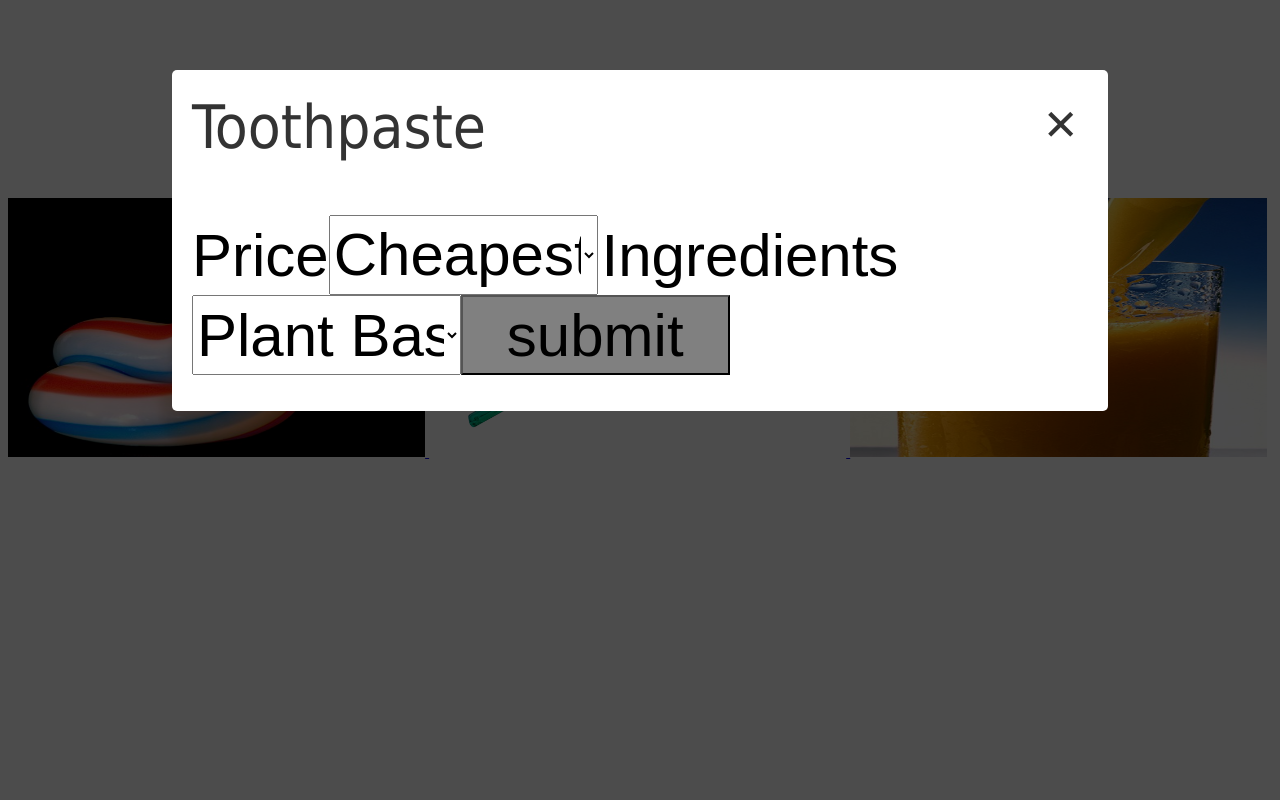
After one commit to Tigul/pepper_tablet_app, a Flask app: template templates/index_grid.html in a window 1280 px wide, after a click that opens the changed part. The commit adds this page. Run offline with Flask 2, Linux system fonts and the light colour scheme; the template is opened without the code that fills it, so the values that code supplies are empty.

Commit message:
added new grid style interface

```diff
--- a/app.py
+++ b/app.py
@@ -1,21 +1,24 @@
 from flask import Flask, render_template, request
 from std_msgs.msg import String
+from pepper_behaviour_srvs.srv import Visualize
 import rospy
 
 app = Flask(__name__)
-node = rospy.init_node('pepper_app')
-pub = rospy.Publisher('/assistant', String, queue_size=10)
+#node = rospy.init_node('pepper_app')
+#pub = rospy.Publisher('/assistant', String, queue_size=10)
+#vis_service = rospy.ServiceProxy('/visualize_shelf', Visualize)
 
 @app.route("/")
 def start():
-    return render_template("index_new.html")
+    return render_template("index_grid.html")
 
 @app.route("/<product>", methods=['POST'])
 def send_product(product):
     req = dict(request.form)
     req['product'] = product
-    print(req)
+    #print(req)
     msg = str(req).replace("'", '"')
     print(msg)
     pub.publish(String(msg))
-    return render_template("index_new.html")
+    vis_service(String(msg))
+    return render_template("vis_img.html")
--- a/static/css/style2.css
+++ b/static/css/style2.css
@@ -171,7 +171,10 @@ a { text-decoration: none; }
 header {
   margin-right: auto;
   margin-left: auto;
+  /*
+  Linits width of overall table
   max-width: 22.5rem;
+  */
   margin-top:150px;
   box-shadow: 0 3px 12px rgba(0, 0, 0, 0.25);
 }
@@ -246,7 +249,8 @@ header {
 }
 
 .nav__list input[type=checkbox]:checked + label + ul { /* reset the height when checkbox is checked */
-max-height: 1000px; }
+max-height: 1000px;
+max-width: 1500px;}
 
 /**
  * Rotating chevron icon
--- /dev/null
+++ b/static/css/style_grid.css
@@ -0,0 +1,120 @@
+/*
+body {
+  font-family: Arial, sans-serif;
+  background: url(http://www.shukatsu-note.com/wp-content/uploads/2014/12/computer-564136_1280.jpg) no-repeat;
+  background-size: cover;
+  height: 100vh;
+}
+*/
+h1 {
+  text-align: center;
+  font-family: Tahoma, Arial, sans-serif;
+  margin: 80px 0;
+}
+
+select {
+  width: 30%;
+  height: 10%;
+  font: normal 60px/75px Arial, Sans-Serif;
+
+}
+
+input{
+  width: 30%;
+  height: 10%;
+  font: normal 60px/75px Arial, Sans-Serif;
+  background-color: grey;
+}
+
+label {
+  width: 30%;
+  height: 10%;
+  font: normal 60px/75px Arial, Sans-Serif;
+}
+
+h2 {
+    font: normal 60px/75px Arial, Sans-Serif;
+}
+
+.box {
+  width: 40%;
+  margin: 0 auto;
+  background: rgba(255,255,255,0.2);
+  padding: 35px;
+  border: 2px solid #fff;
+  border-radius: 20px/50px;
+  background-clip: padding-box;
+  text-align: center;
+}
+
+.button {
+  font-size: 1em;
+  padding: 10px;
+  color: #fff;
+  border: 2px solid #06D85F;
+  border-radius: 20px/50px;
+  text-decoration: none;
+  cursor: pointer;
+  transition: all 0.3s ease-out;
+}
+.button:hover {
+  background: #06D85F;
+}
+
+.overlay {
+  position: fixed;
+  top: 0;
+  bottom: 0;
+  left: 0;
+  right: 0;
+  background: rgba(0, 0, 0, 0.7);
+  transition: opacity 500ms;
+  visibility: hidden;
+  opacity: 0;
+}
+.overlay:target {
+  visibility: visible;
+  opacity: 1;
+}
+
+.popup {
+  margin: 70px auto;
+  padding: 20px;
+  background: #fff;
+  border-radius: 5px;
+  width: 70%;
+  position: relative;
+  transition: all 5s ease-in-out;
+}
+
+.popup h2 {
+  margin-top: 0;
+  color: #333;
+  font-family: Tahoma, Arial, sans-serif;
+}
+.popup .close {
+  position: absolute;
+  top: 20px;
+  right: 30px;
+  transition: all 200ms;
+  font-size: 60px;
+  font-weight: bold;
+  text-decoration: none;
+  color: #333;
+}
+.popup .close:hover {
+  color: #06D85F;
+}
+.popup .content {
+  max-height: 30%;
+  overflow: auto;
+}
+
+@media screen and (max-width: 700px){
+  .box{
+    width: 70%;
+  }
+  .popup{
+    width: 70%;
+  }
+}
--- /dev/null
+++ b/templates/index_grid.html
@@ -0,0 +1,69 @@
+<link rel="stylesheet" href="{{url_for('static', filename='css/style_grid.css')}}">
+{% block content %}
+<h1>Pepper Shopping Assistant</h1>
+
+
+<a href="#popup1">
+  <image src={{ url_for('static', filename='images/toothpaste.jpg')}} width="33%" height="33%"/>
+</a>
+
+<div id="popup1" class="overlay">
+	<div class="popup">
+		<h2>Toothpaste</h2>
+		<a class="close" href="#">&times;</a>
+		<div class="content">
+
+      <form action="/toothpaste" method="Post" id="toothpaste">
+        <label for="price">Price</label><select id="price" name="price" form="toothpaste"><option value="cheapest">Cheapest</option><option value="highest">highest</option></select>
+        <label for="ingredients">Ingredients</label><select id="ingredients" name="ingredients" form="toothpaste"><option value="plant">Plant Based</option><option value="sls">SLS Free</option>
+        <input type="submit" value="submit"/>
+      </form>
+
+		</div>
+	</div>
+</div>
+
+
+<a href="#popup2">
+  <image src={{ url_for('static', filename='images/toothbrush.jpg')}} width="33%" height="33%"/>
+</a>
+
+<div id="popup2" class="overlay">
+	<div class="popup">
+		<h2>Toothbrush</h2>
+		<a class="close" href="#">&times;</a>
+		<div class="content">
+
+      <form action="/toothbrush" method="Post" id="toothbrush">
+        <label for="price">Price</label><select id="price" name="price" form="toothbrush"><option value="cheapest">Cheapest</option><option value="highest">highest</option></select>
+        <label for="ingredients">Ingredients</label><select id="ingredients" name="ingredients" form="toothbrush"><option value="plant">Plant Based</option><option value="sls">SLS Free</option>
+        <input type="submit" value="submit"/>
+      </form>
+
+		</div>
+	</div>
+</div>
+
+
+
+
+<a href="#popup3">
+  <image src={{ url_for('static', filename='images/juice.jpg')}} width="33%" height="33%"/>
+</a>
+
+<div id="popup3" class="overlay">
+	<div class="popup">
+		<h2>Juice</h2>
+		<a class="close" href="#">&times;</a>
+		<div class="content">
+
+      <form action="/juice" method="Post" id="juice">
+        <label for="price">Price</label><select id="price" name="price" form="juice"><option value="cheapest">Cheapest</option><option value="highest">highest</option></select>
+        <label for="ingredients">Ingredients</label><select id="ingredients" name="ingredients" form="juice"><option value="plant">Plant Based</option><option value="sls">SLS Free</option>
+        <input type="submit" value="submit"/>
+      </form>
+
+		</div>
+	</div>
+</div>
+{% endblock %}
```
Also changed, not shown: templates/vis_img.html (added, +11 -0 lines).
